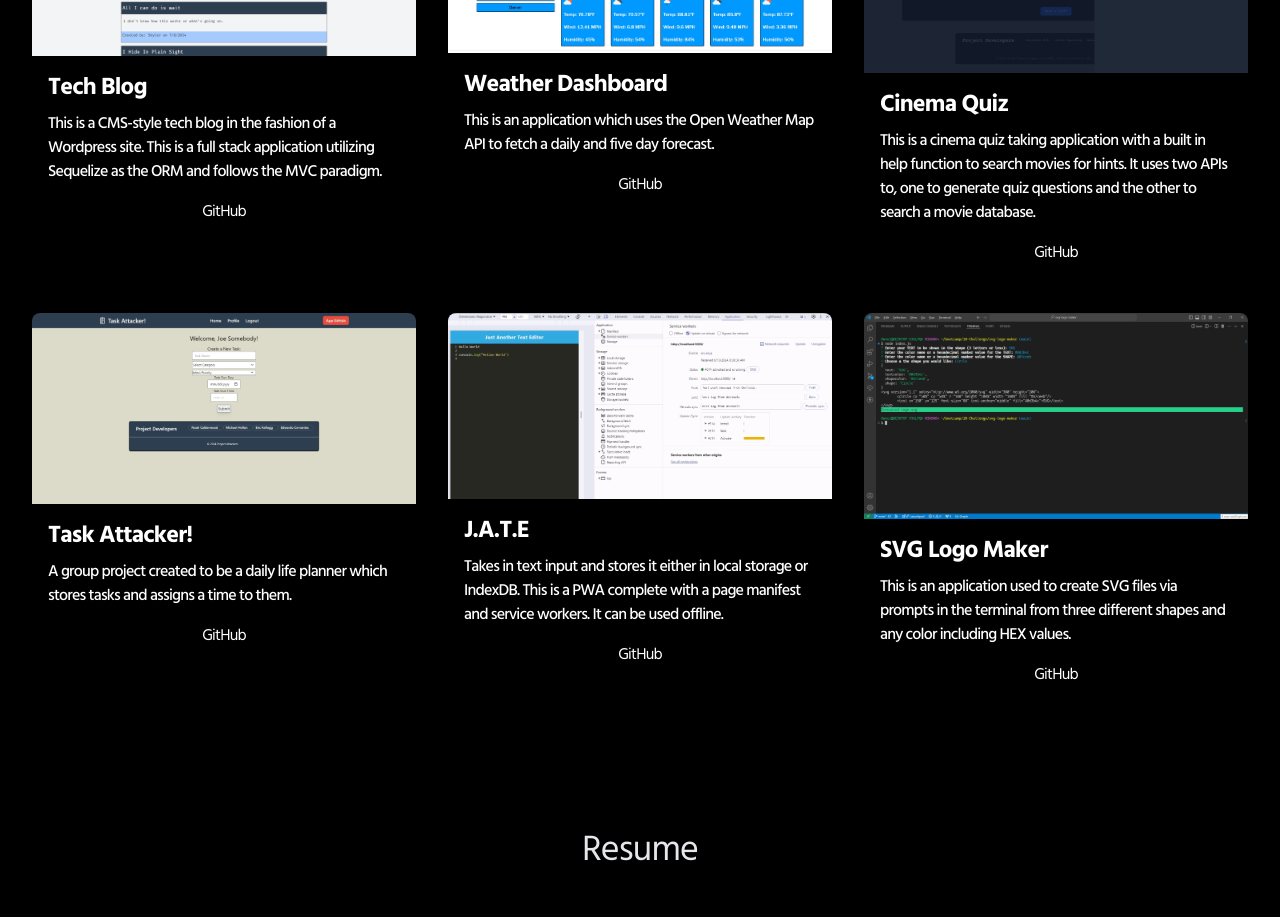
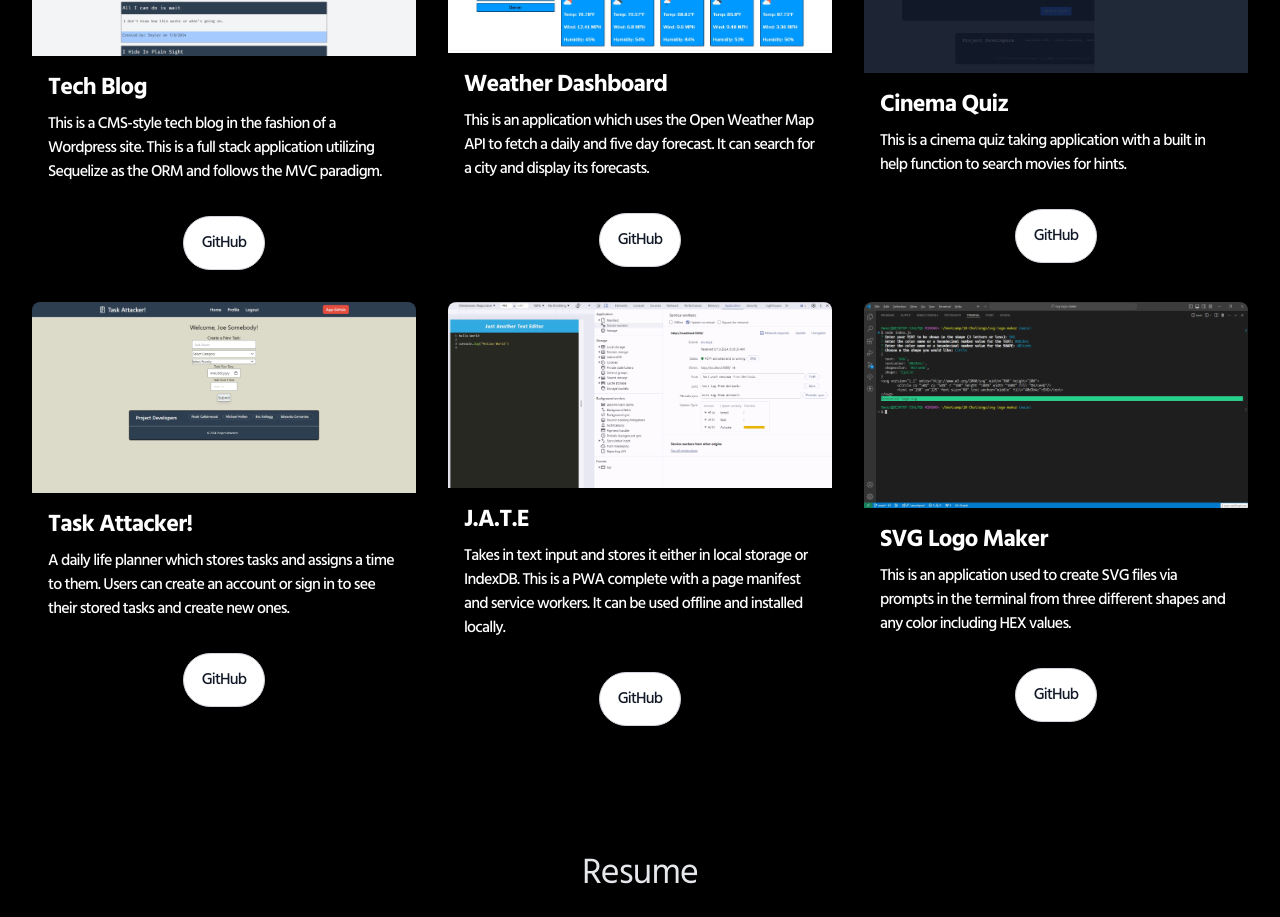
Before and after one commit to EXCervantes/react-portfolio, a React (Vite) app: page / in a window 1280 px wide. Shown: the part 1820-2737 px from the top of the page. Built offline with nearby package versions, Linux system fonts and the light colour scheme.

Commit message:
Cleaned up projects and cards

```diff
--- a/src/assets/data/projects.jsx
+++ b/src/assets/data/projects.jsx
@@ -16,28 +16,28 @@ export const projects = [
     {
         image: image2,
         title: 'Weather Dashboard',
-        description: 'This is an application which uses the Open Weather Map API to fetch a daily and five day forecast.',
+        description: 'This is an application which uses the Open Weather Map API to fetch a daily and five day forecast. It can search for a city and display its forecasts.',
         deployedUrl: 'https://tech-blog-6dqv.onrender.com/',
         githubUrl: 'https://github.com/EXCervantes/weather-dashboard'
     },
     {
         image: image3,
         title: 'Cinema Quiz',
-        description: 'This is a cinema quiz taking application with a built in help function to search movies for hints. It uses two APIs to, one to generate quiz questions and the other to search a movie database.',
+        description: 'This is a cinema quiz taking application with a built in help function to search movies for hints.',
         deployedUrl: 'https://excervantes.github.io/cinema-quiz/',
         githubUrl: 'https://github.com/EXCervantes/cinema-quiz'
     },
     {
         image: image4,
         title: 'Task Attacker!',
-        description: 'A group project created to be a daily life planner which stores tasks and assigns a time to them.',
+        description: 'A daily life planner which stores tasks and assigns a time to them. Users can create an account or sign in to see their stored tasks and create new ones.',
         deployedUrl: 'https://taskattacker.onrender.com/',
         githubUrl: 'https://github.com/NoahCalderwood/TaskAttacker'
     },
     {
         image: image5,
         title: 'J.A.T.E',
-        description: 'Takes in text input and stores it either in local storage or IndexDB. This is a PWA complete with a page manifest and service workers. It can be used offline.',
+        description: 'Takes in text input and stores it either in local storage or IndexDB. This is a PWA complete with a page manifest and service workers. It can be used offline and installed locally.',
         deployedUrl: 'https://pwa-jate-zgyl.onrender.com/',
         githubUrl: 'https://github.com/EXCervantes/pwa-jate'
     },
--- a/src/components/ProjectCard.jsx
+++ b/src/components/ProjectCard.jsx
@@ -1,3 +1,5 @@
+import { Button } from "flowbite-react";
+
 const ProjectCard = ({image, title, description, deployedUrl, githubUrl}) => {
 return (
     <a href={deployedUrl} className="m-4 block max-w-sm overflow-hidden rounded-lg hover:shadow-md hover:opacity-80">
@@ -6,11 +8,13 @@ return (
             <div className="flex flex-col justify-between p-4 text-white">
                 <h2 className="mb-2 text-2xl font-bold">{title}</h2>
                 <p className="mb-4 text-medium font-medium">{description}</p>
-                <button>
-                    <a href={githubUrl} className="m-2">GitHub</a>
-                </button>
             </div>
         </div>
+            <div className="flex justify-center">
+                <Button size="xs" color="light" pill>
+                    <a href={githubUrl} className="m-2 text-base">GitHub</a>
+                </Button>
+            </div>
     </a>
 )
 }
```
